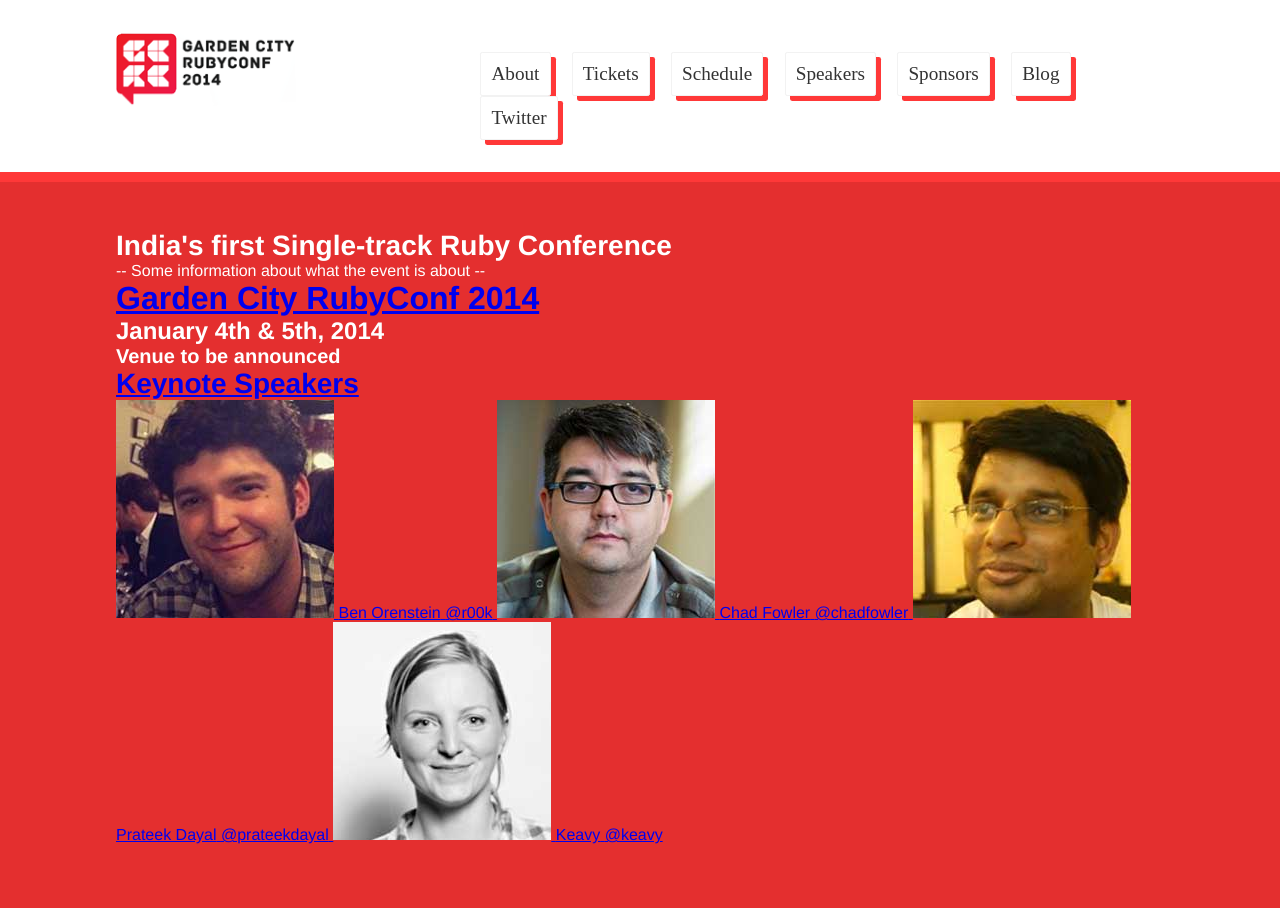
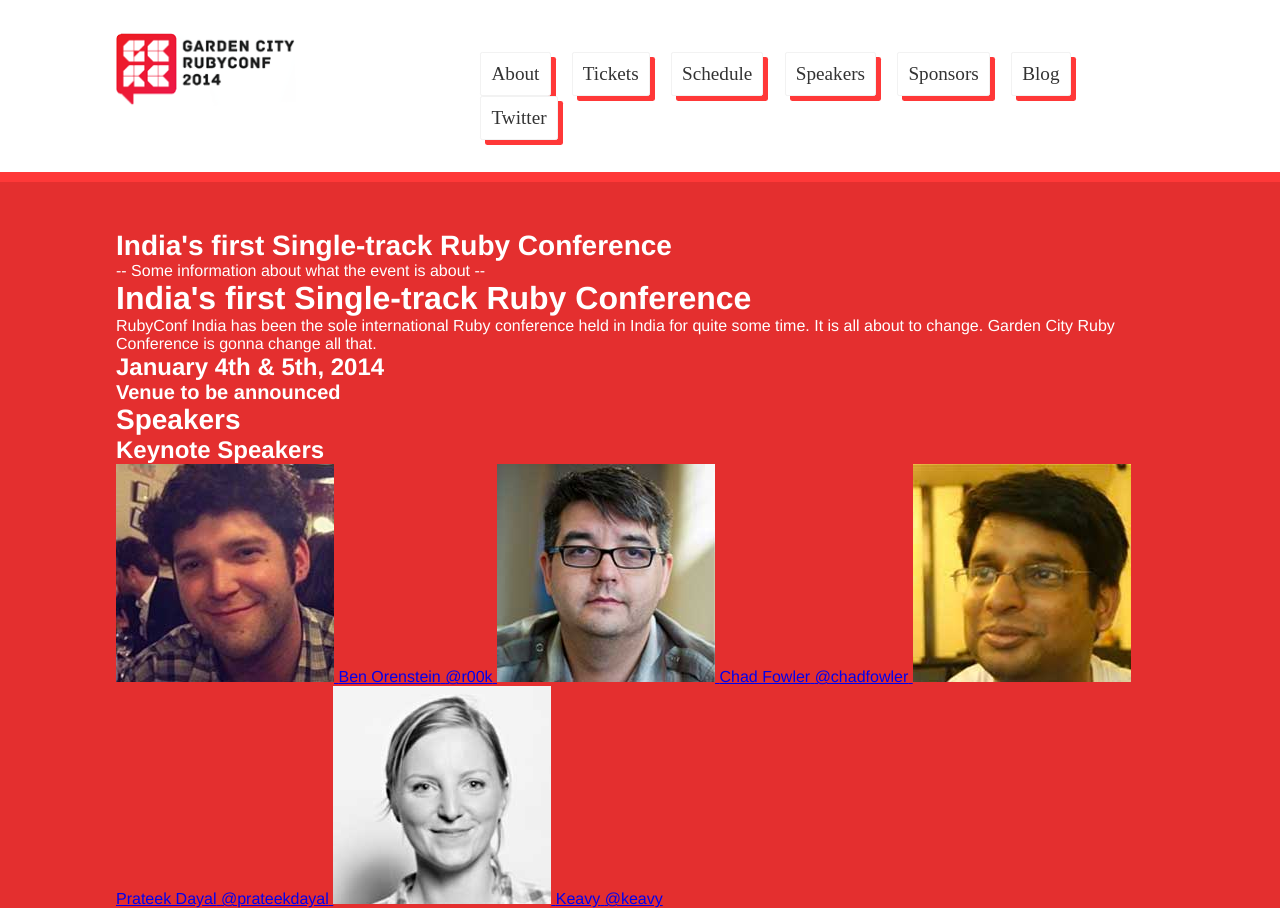
Before and after one commit to GardenCityRuby/GCRC2014, a Jekyll site: the page built from index.html, in a window 1280 px wide. Built offline with Jekyll 4.4.1, drawn with Linux system fonts in a browser that asks for light colours; nearby versions of some CDN libraries.

Commit message:
cleanup index page

```diff
--- a/index.html
+++ b/index.html
@@ -1,17 +1,29 @@
 ---
 layout: page
-title: Garden City RubyConf 2014
-description: "Converted the Required theme for WordPress to Jekyll"
 meta_description: The 2014 GardenCity Ruby Conference in Bangalore, India on January 4th and 5th.
 meta_keywords: bangalore, ruby, conference, india, rails, ruby on rails
 ---
 
+<section id="intro">
+  <h1>India's first Single-track Ruby Conference</h1>
+  <p>
+    RubyConf India has been the sole international Ruby conference
+    held in India for quite some time. It is all about to change.
+    Garden City Ruby Conference is gonna change all that.
+  </p>
 
+  <div id="date">
     <h3>January 4th & 5th, 2014</h3>
+  </div>
+
+  <div id="venue">
     <h4>Venue to be announced</h4>
+  </div>
+</section>
 
-<article class="speakers">
-<h2><a href="#">Keynote Speakers</a></h2>
+<section id="speakers">
+  <h2>Speakers</h2>
+    <h3>Keynote Speakers</h3>
 
     <a href="http://lanyrd.com/profile/r00k/" class="speaker">
       <img src="{{ site.url }}/images/speakers/ben.jpg" alt="">
@@ -31,13 +43,10 @@
       <span class="handle">@prateekdayal</span>
     </a>
 
-<a href="http://lanyrd.com/profile/keavy/" class="speaker no-margin">
+    <a href="http://lanyrd.com/profile/keavy/" class="speaker">
       <img src="{{ site.url }}/images/speakers/keavy.jpg" alt="">
       <span class="name">Keavy</span>
       <span class="handle">@keavy</span>
     </a>
-<div class="clearfix"></div>
-</article>
-
-<article class="speakers">
-</article>
+  </div>
+</section>
```
Lines whose indentation alone changed are shown as unchanged.
